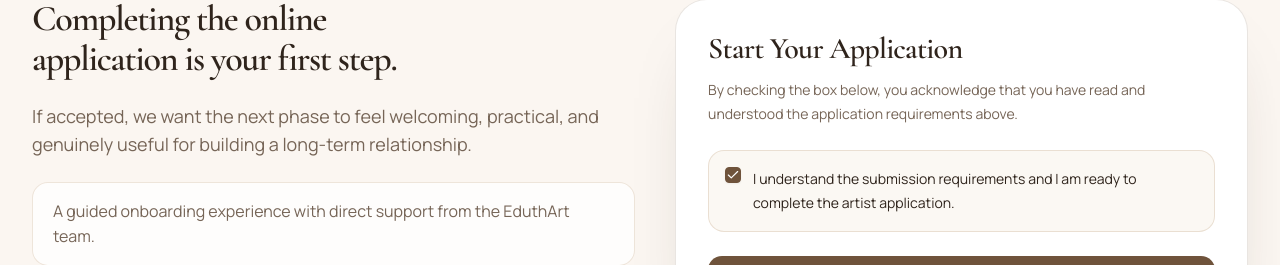
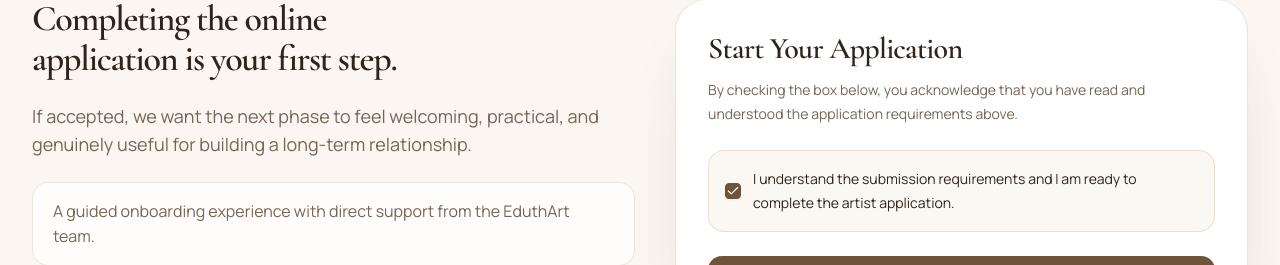
Before and after one commit to tenthyoung/eduthart, a Next.js app: page /for-artists in a window 1280 px wide. Shown: the part 1688-1953 px from the top of the page. Built offline with nearby package versions, Linux system fonts and the light colour scheme; no server answers.

Commit message:
fix: center artist acknowledgement row

```diff
--- a/src/app/for-artists/page.tsx
+++ b/src/app/for-artists/page.tsx
@@ -170,7 +170,7 @@
                 and understood the application requirements above.
               </p>
               <div className="rounded-2xl border border-border/70 bg-muted/45 p-4">
-                <div className="flex items-start gap-3">
+                <div className="flex items-center gap-3">
                   <Checkbox checked id="artist-acknowledgement" />
                   <Label
                     className="block leading-6 font-normal"
```
